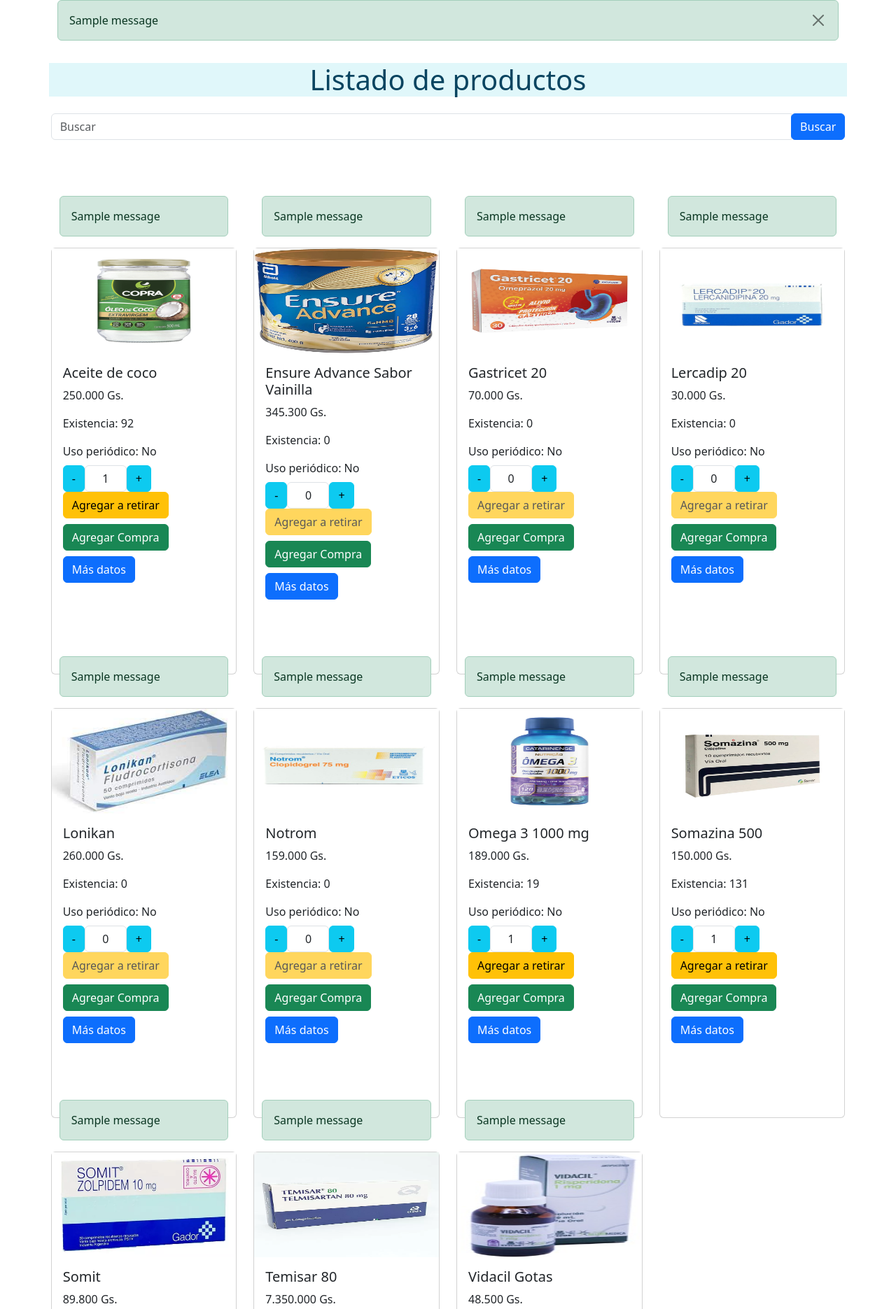
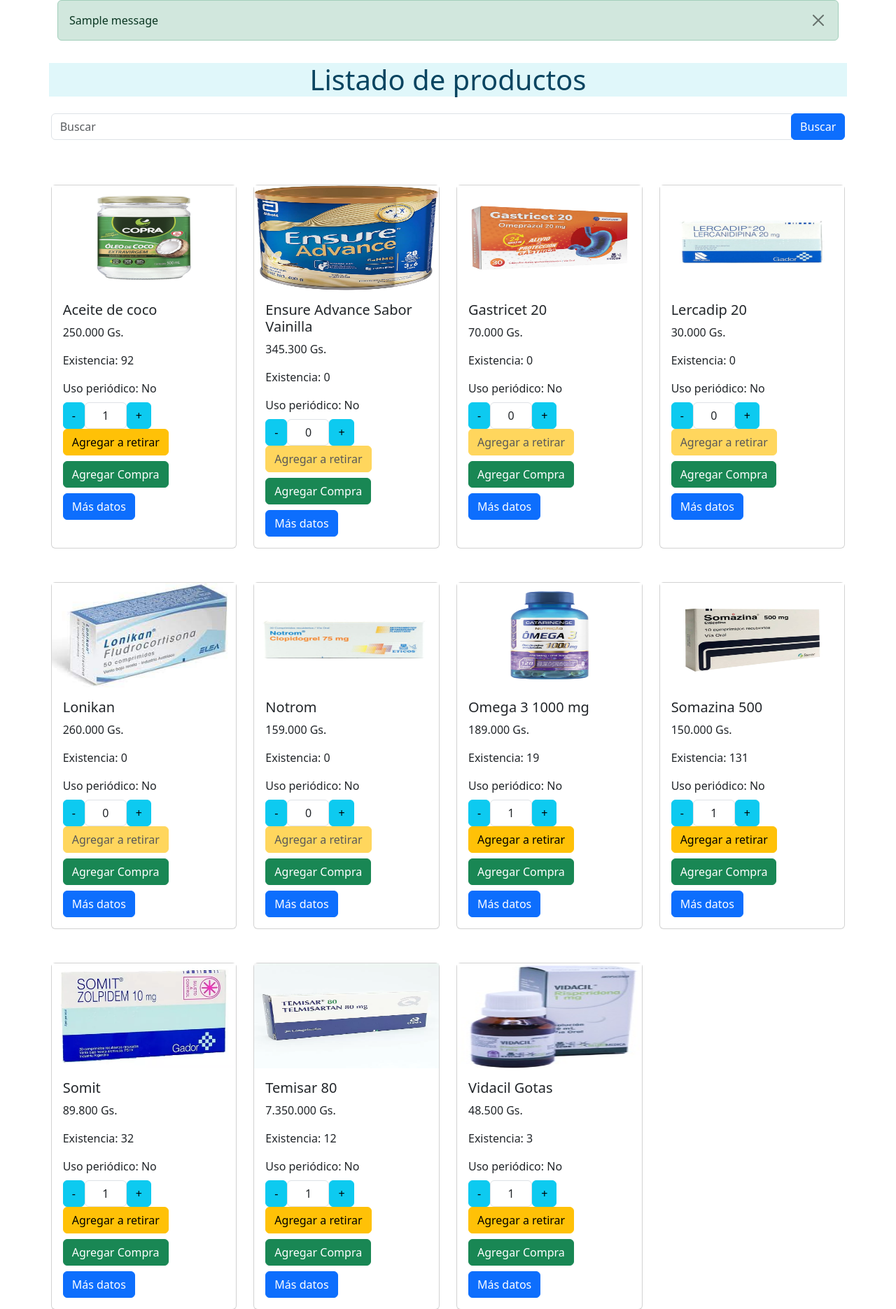
Before and after one commit to marian876/medicfolio, a Django app: page /productos/list/ in a window 1280 px wide. Shown: the part 66-1937 px from the top of the page at 70% size. Run offline with Django 4.2, Linux system fonts and the light colour scheme; data comes from the database, SQL or seed files in the repository; both versions use the stored data as it was after the commit; tables that the repository leaves empty hold one stand-in row (values such as "Sample post"); one stand-in notice (Sample message) is shown; some libraries are stand-ins or nearby versions.

Commit message:
Corrección mensaje repetido

```diff
--- a/medicfolio/settings.py
+++ b/medicfolio/settings.py
@@ -14,7 +14,7 @@
 # SECURITY WARNING: don't run with debug turned on in production!
 DEBUG = True
 
-ALLOWED_HOSTS = []
+ALLOWED_HOSTS = ['profmarian.pythonanywhere.com', 'localhost', '127.0.0.1']
 
 
 # Application definition
--- a/products/templates/products/snippets/product.html
+++ b/products/templates/products/snippets/product.html
@@ -1,14 +1,4 @@
 {% load product_extras %}
-
-{% if messages %}
-    <div class="container mt-3">
-        {% for message in messages %}
-            <div class="alert {% if message.tags %}alert-{{ message.tags }}{% endif %}">
-                {{ message }}
-            </div>
-        {% endfor %}
-    </div>
-{% endif %}
 
 <div class="card h-100">
   {% if product.imagen_caja %}
```
Also changed, not shown: db.sqlite3.
